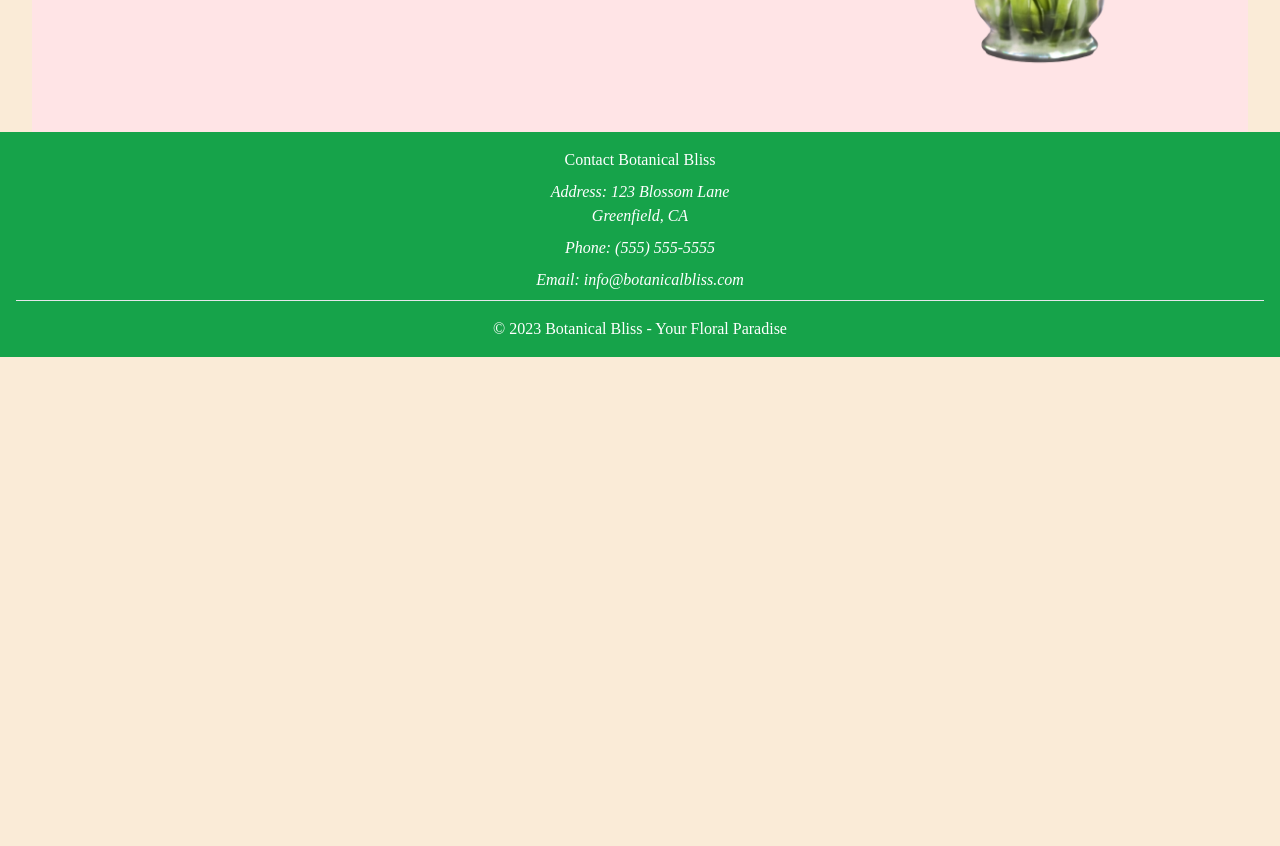
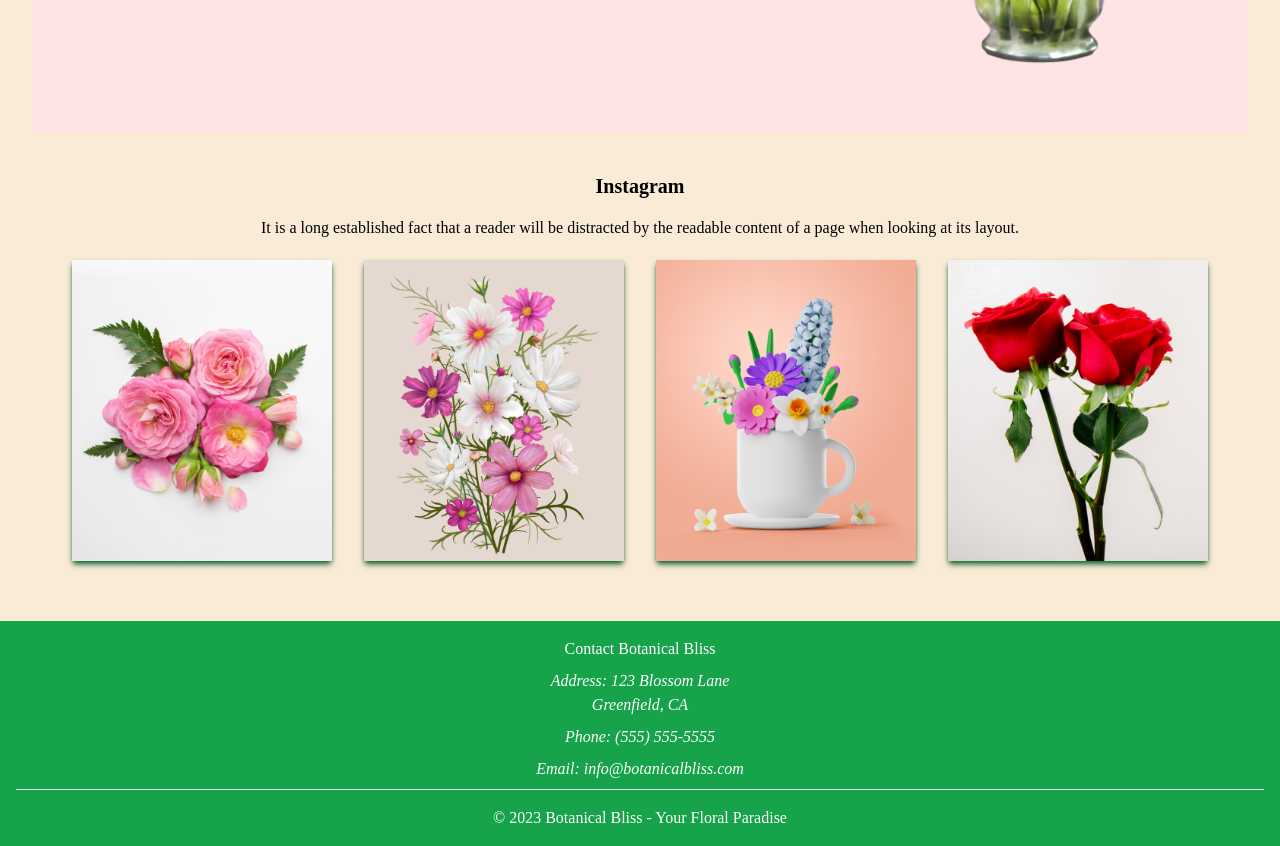
Before and after one commit to pally0091/flower-shop, a React (Vite) app: page / in a window 1280 px wide. Shown: the part 1400-2246 px from the top of the page. Before the commit the page ends 1757 px from the top, so only its background shows below. Built offline with nearby package versions, Linux system fonts and the light colour scheme.

Commit message:
insta done

```diff
--- a/src/App.jsx
+++ b/src/App.jsx
@@ -3,6 +3,7 @@ import Banner from "./Components/Banner";
 import Deal from "./Components/Deal";
 import FlowerCollection from "./Components/FlowerCollection";
 import Footer from "./Components/Footer";
+import Instagram from "./Components/Instagram";
 
 function App() {
   return (
@@ -10,6 +11,7 @@ function App() {
       <Banner></Banner>
       <FlowerCollection></FlowerCollection>
       <Deal></Deal>
+      <Instagram></Instagram>
       <Footer></Footer>
     </>
   );
--- /dev/null
+++ b/src/Components/Instagram.jsx
@@ -0,0 +1,46 @@
+/* eslint-disable no-unused-vars */
+import React from "react";
+import f1 from "../assets/Flower Asset/Flower 01.png";
+import f2 from "../assets/Flower Asset/Rectangle 4.png";
+import f3 from "../assets/Flower Asset/Rectangle 5.png";
+import f4 from "../assets/Flower Asset/Rectangle 6.png";
+
+const Instagram = () => {
+  return (
+    <div className="w-[95%] mx-auto p-10">
+      <h2 className="text-xl font-bold text-center">Instagram</h2>
+      <p className="text-center mt-4">
+        It is a long established fact that a reader will be distracted by the
+        readable content of a page when looking at its layout.
+      </p>
+      <div className="grid grid-cols-2 md:grid-cols-4 lg:grid-cols-4 gap-8 my-5">
+        <div className="i-div shadow-md shadow-green-800 ">
+          <img
+            src={f1}
+            alt=""
+          />
+        </div>
+        <div className="i-div shadow-md shadow-green-800 ">
+          <img
+            src={f2}
+            alt=""
+          />
+        </div>
+        <div className="i-div shadow-md shadow-green-800 ">
+          <img
+            src={f3}
+            alt=""
+          />
+        </div>
+        <div className="i-div shadow-md shadow-green-800 ">
+          <img
+            src={f4}
+            alt=""
+          />
+        </div>
+      </div>
+    </div>
+  );
+};
+
+export default Instagram;
--- a/src/index.css
+++ b/src/index.css
@@ -10,7 +10,7 @@ body {
 }
 
 #title {
-  background: linear-gradient(to right, #374bff, #ff032d);
+  background: linear-gradient(to left, #374bff, #ff032d);
   -webkit-background-clip: text;
   background-clip: text;
   color: transparent;
```
